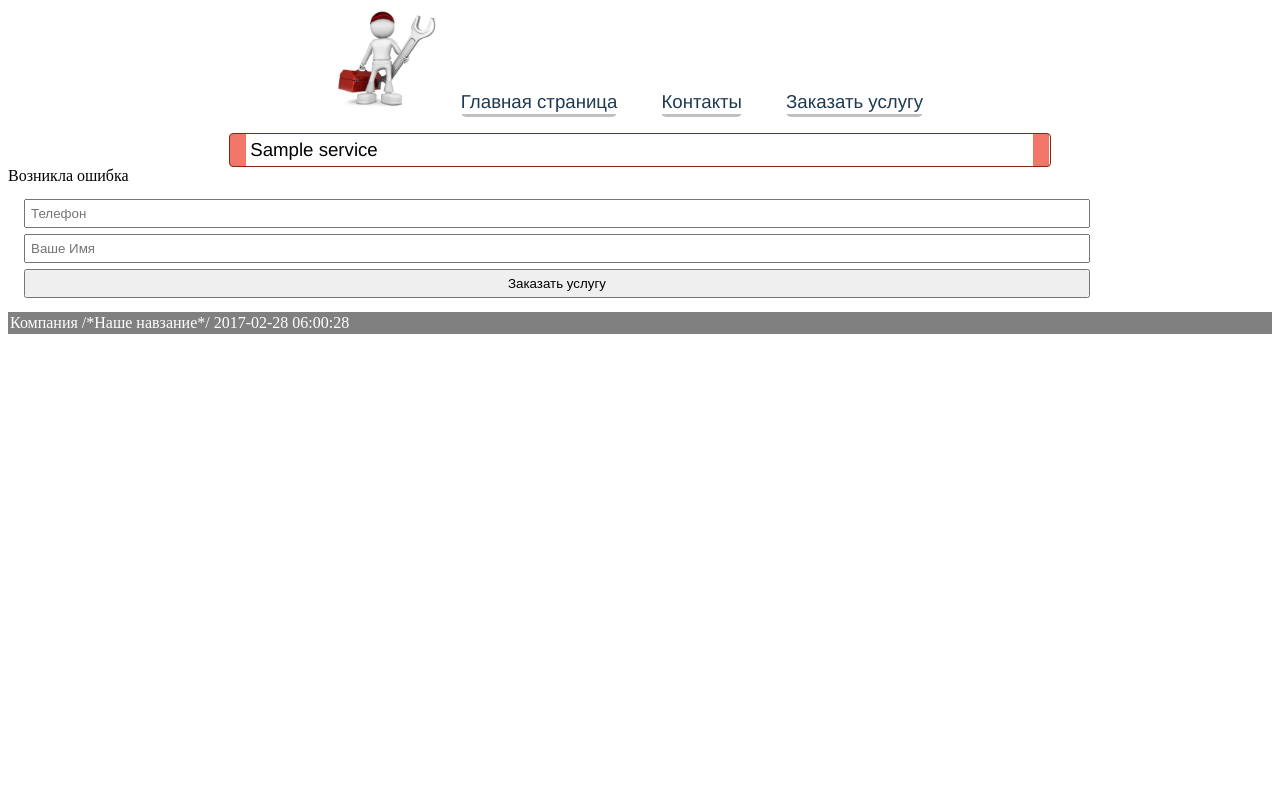
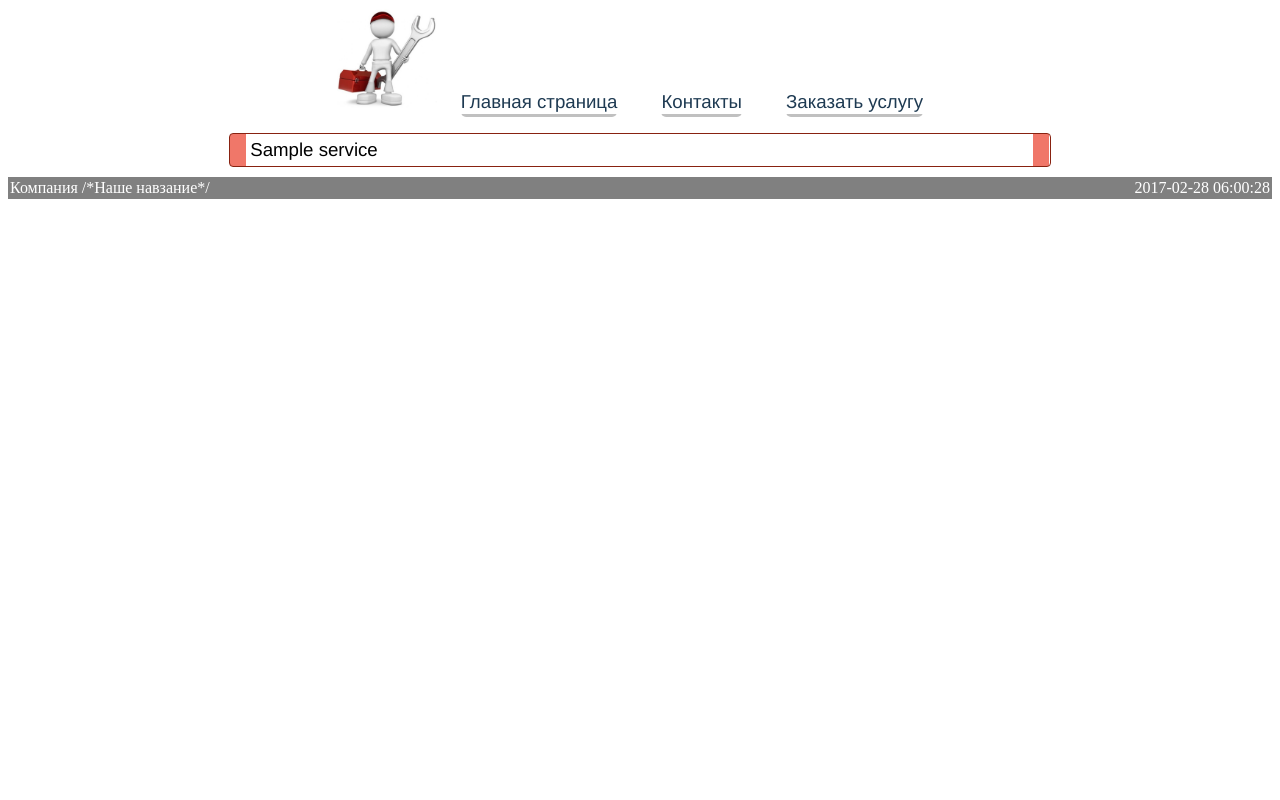
Before and after one commit to ctok81/Web-tecnology, a PHP site: page /zakaz.php in a window 1280 px wide. Run offline with PHP 8.4, Linux system fonts and the light colour scheme; tables that the repository leaves empty or names only in its code hold one stand-in row (values such as "Sample post").

Commit message:
UPDATE CSS V.0.0.4

```diff
--- a/divtable.css
+++ b/divtable.css
@@ -1,7 +1,7 @@
 	.DivAllList{
 		width: 65%;
 		margin: auto;
-
+		margin-bottom: 10px;
 	}
 	.Li2st{
 	 border:1px solid #882211;
@@ -74,6 +74,10 @@
 	width: 50%;
 }
 
+.divTableCellnone {
+	display: none;
+}
+
 .divTableCell1 {
 	display: table-cell;
 	padding: 3px 3px;
@@ -92,9 +96,10 @@
 
 input{
 	padding: 5px;
+	margin: 3px;
+	width: 100%;
 }
 
 input:hover{
 	transition: .5s ease-out;
-
 }
--- a/zakaz.php
+++ b/zakaz.php
@@ -25,6 +25,7 @@
 		</header>
 		<br/>
 		<?php
+		$flag = false;
 		include("bd.php");
 
 		$sqlGroups = mysql_query("SELECT name FROM Group_Services WHERE 1;",$db);
@@ -44,6 +45,7 @@
 		if(isset($_GET['gri']) && $_GET['gri']<7)
 		{
 			$gr_i=$_GET['gri'];
+			$flag = true;
 			echo"<div class='divTable'>";
 				echo"<div class='divTableCell'>";
 					echo"<div class='divTableHeading'>";
@@ -70,21 +72,27 @@
 	}
 	else
 	{
-		echo "Возникла ошибка";
+		$flag = false;
 	}
+
+			if($flag)
+				echo "<div class='divTableCell'>";
+			if(!$flag)
+				echo "<div class='divTableCellnone'>";
 ?>
-				<div class='divTableCell'>
 					<form align="center" action="handler.php" method="post" style="border: 5px; margin: 5px; padding: 3px 5px;">
-						<input type="text" name="phone" placeholder="Телефон" style="margin: 3px; width: 100%;">
-						<input type="text" name="namecl" placeholder="Ваше Имя" style="margin: 3px; width: 100%;">
-						<input type="submit" value="Заказать услугу" style="margin: 3px;width: 100%;">
+						<input type="text" name="phone" placeholder="Телефон">
+						<input type="text" name="namecl" placeholder="Ваше Имя">
+						<input type="submit" value="Заказать услугу">
 					</form>
-			</div><!table-cell>
-		</div><!table>
+				</div>
+			</div>
 		<footer>
-			Компания /*Наше навзание*/
-			<?php $date = date('Y-m-d H:i:s');
-			echo "$date";?>
+			<div>Компания /*Наше навзание*/
+			 	<span style="float:right"><?php $date = date('Y-m-d H:i:s');
+					echo "$date";?>
+				</span>
+			</div>
 		</footer>
 	</body>
 </html>
```
